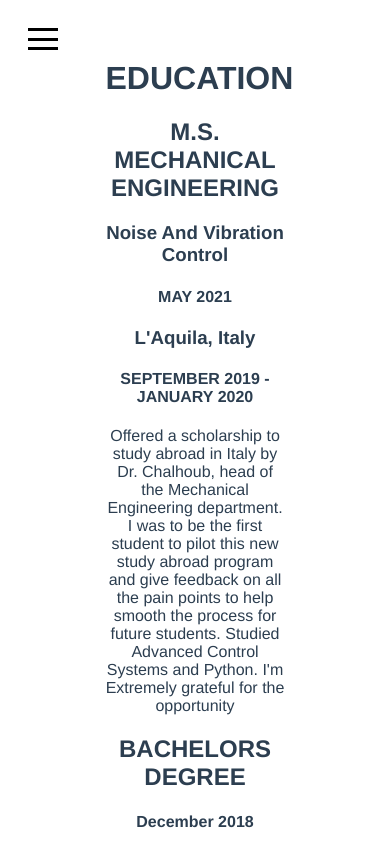
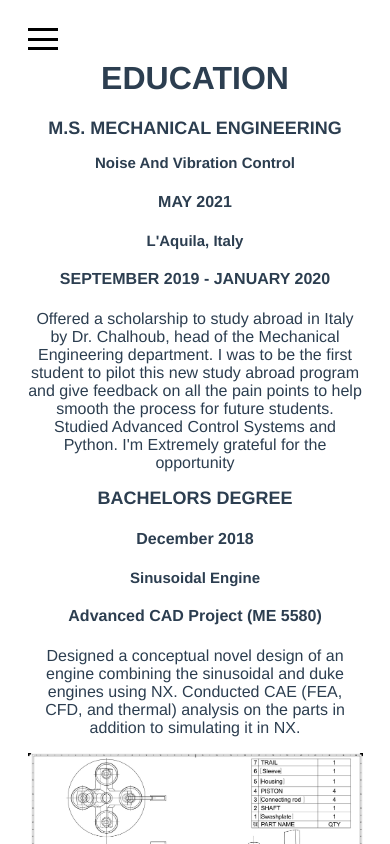
Before and after one commit to lucasamagno/mohijazi, a Vue app: page /education in a window 390 px wide. Shown: the top 844 px of the page. Built offline with nearby package versions, Linux system fonts and the light colour scheme.

Commit message:
adding mobile styling

```diff
--- a/src/components/Education.vue
+++ b/src/components/Education.vue
@@ -54,4 +54,19 @@ We cut open an electric pump which was attached to the stand in such a way to pu
   max-height: 900px;
   object-fit: contain;
 }
+
+@media (max-width: 767px) {
+    body {
+        padding-left: 3vw;
+        padding-right: 3vw;
+    }
+
+    h2 {
+        font-size: 18px;
+    }
+
+    h3 {
+        font-size: 15px;
+    }
+}
 </style>
--- a/src/components/Work.vue
+++ b/src/components/Work.vue
@@ -78,7 +78,7 @@ Converted an AVL optical engine (15 of in the U.S.) from a CI diesel to the only
 Designed new components and assemblies using Fusion360 and UG/NX.</p>
 
 
-<div class="image-container">
+<div class="image-container" id="two-images">
     <img src="images/zf.png">
     <img src="images/trw.jpg">
 </div>
@@ -136,4 +136,27 @@ body {
   max-height: 300px;
   object-fit: contain;
 }
+
+@media (max-width: 767px) {
+    body {
+        padding-left: 5vw; /* this for some reason when changed from 25 to 5 is messing up the nav bar*/
+        padding-right: 5vw; /* this for some reason when changed from 25 to 5 is messing up the nav bar*/
+    }
+
+    h2 {
+        font-size: 20px;
+    }
+
+    h3 {
+        font-size: 15px;
+    }
+
+    #two-images {
+        display: flex;
+        justify-content: center; /* Center items horizontally */
+        align-items: center; /* Center items vertically */
+        flex-wrap: wrap; /* Allow items to wrap to the next line on small screens */
+        margin-bottom: 20px; /* Add some space below the container */
+    }
+}
 </style>
```
Also changed, not shown: 7 other files (tests, documents, lock files or other folders).
